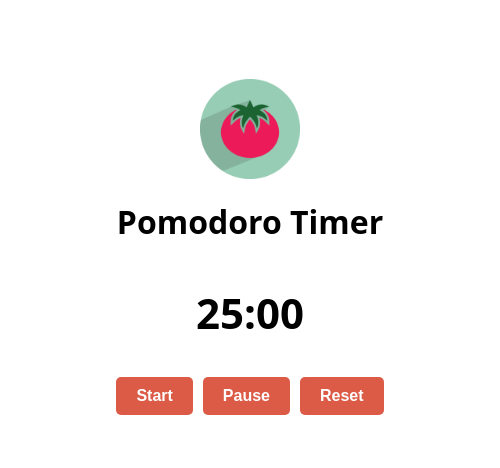
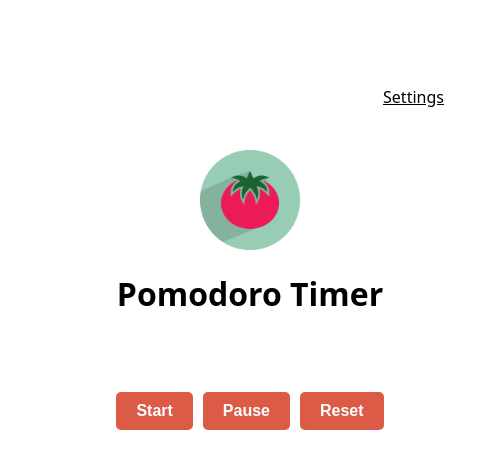
Before and after one commit to huckbit/pomodoro-timer, an Electron app: page index.html in a window 500 px wide. Drawn offline with nearby package versions, Linux system fonts and the light colour scheme; files that its build step writes are made by us from their sources; a web font is replaced by a local one.

Commit message:
Time settings functionality

```diff
--- a/index.html
+++ b/index.html
@@ -1,20 +1,29 @@
 <!DOCTYPE html>
 <html>
   <head>
-      <link rel="stylesheet" type="text/css" href="dist/styles.css">
-      <title>Pomodoro Timer</title>
+    <link rel="stylesheet" type="text/css" href="dist/styles.css" />
+    <title>Pomodoro Timer</title>
   </head>
   <body>
     <div class="wrapper">
-      <img class="logo" src="./asset/tomato.png" alt="Tomato">
+      <div class="settings">
+        <div class="time-set">
+          <form id="setTimer" autocomplete="off">
+            <label for="inputValue">Minutes:</label>
+            <input type="text" id="inputValue" name="inputValue" placeholder="enter value from 1 to 60" min="1" max="60" />
+            <button class="btn blue" type="submit">Set Timer</button>
+          </form>
+        </div>
+      </div>
+      <img class="logo" src="./asset/graphics/tomato.png" alt="Tomato" />
       <h1>Pomodoro Timer</h1>
-      <div class="counter" id="remainingTime">25:00</div>
+      <div class="counter" id="remainingTime"></div>
       <ul class="inline-list">
         <li><button class="btn" onclick="startCountdown()">Start</button></li>
         <li><button class="btn" onclick="pauseCountdown()">Pause</button></li>
         <li><button class="btn" onclick="resetCountdown()">Reset</button></li>
       </ul>
     </div>
-    <script src="./dist/renderer.js"></script>
+    <script src="./dist/pomodoro.js"></script>
   </body>
 </html>
--- a/package.json
+++ b/package.json
@@ -7,6 +7,7 @@
     "start:sass": "sass --watch src/style/styles.scss dist/styles.css",
     "start:run": "tsc -w && electron .",
     "start": "concurrently npm:start:*",
+    "build": "tsc && sass src/style/styles.scss dist/styles.css && electron .",
     "create-mac-package": "electron-packager . --overwrite --platform=darwin --arch=x64 --icon=assets/icon.icns --prune=true --out=release-builds",
     "create-windows-package": "electron-packager . --overwrite --platform=win32 --arch=ia32 --icon=assets/icon.ico --prune=true --out=release-builds",
     "create-linux-package": "electron-packager . --overwrite --platform=linux --arch=x64 --icon=assets/icon.png --prune=true --out=release-builds",
--- a/src/style/styles.scss
+++ b/src/style/styles.scss
@@ -47,4 +47,55 @@ body {
     background-color: #d13f2d;
     transform: translateY(2px);
   }
+
+  &.blue {
+    background-color: #4b6076;
+
+    &:hover {
+      background-color: #0056b3;
+    }
+  }
 }
+
+input {
+  padding: 10px;
+  border: 1px solid #dd9a1d;
+  border-radius: 5px;
+  font-size: 16px;
+  margin: 10px 0;
+  max-width: 500px;
+  transition: all 0.3s ease-in-out;
+  &:focus {
+    border-color: #db5b47;
+  }
+  &::placeholder {
+    font-size: 15px;
+  }
+}
+
+label {
+  font-size: 16px;
+  font-weight: 600;
+  margin: 10px 0;
+}
+
+.settings {
+  margin: 1rem;
+  padding: 1rem;
+  display: grid;
+  grid-template-rows: 0fr;
+  transition: grid-template-rows 500ms;
+  &::after {
+    content: 'Settings';
+    text-align: end;
+    padding-right: 16px;
+    text-decoration: underline;
+  }
+  & > .time-set {
+    overflow: hidden;
+  }
+  &:hover {
+    grid-template-rows: 1fr;
+    cursor: pointer;
+  }
+}
```
Also changed, not shown: src/pomodoro.ts (renamed from src/renderer.ts, +28 -1 lines), test/pomodoro.test.ts (renamed from test/renderer.test.ts, +1 -1 lines), asset/graphics/cog.svg (added), asset/graphics/tomato.png (renamed from asset/tomato.png), 2 other files.
